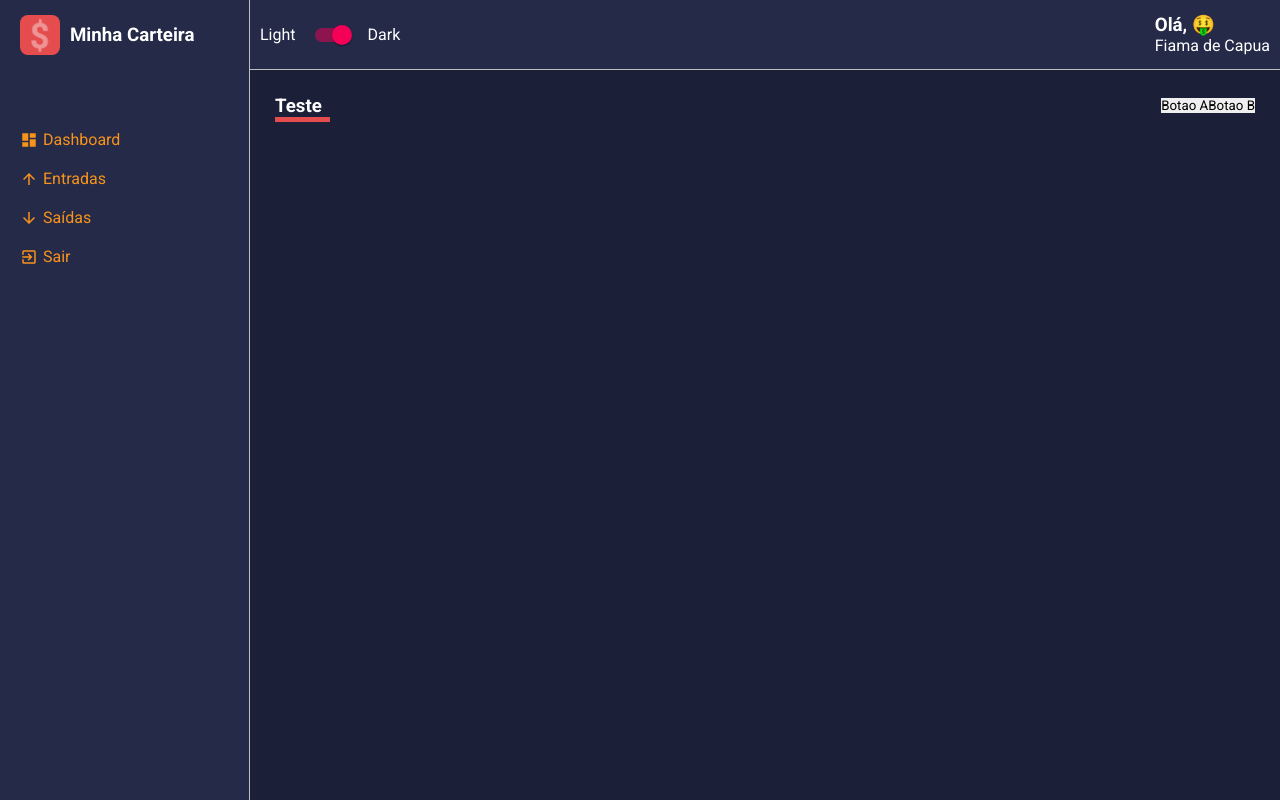
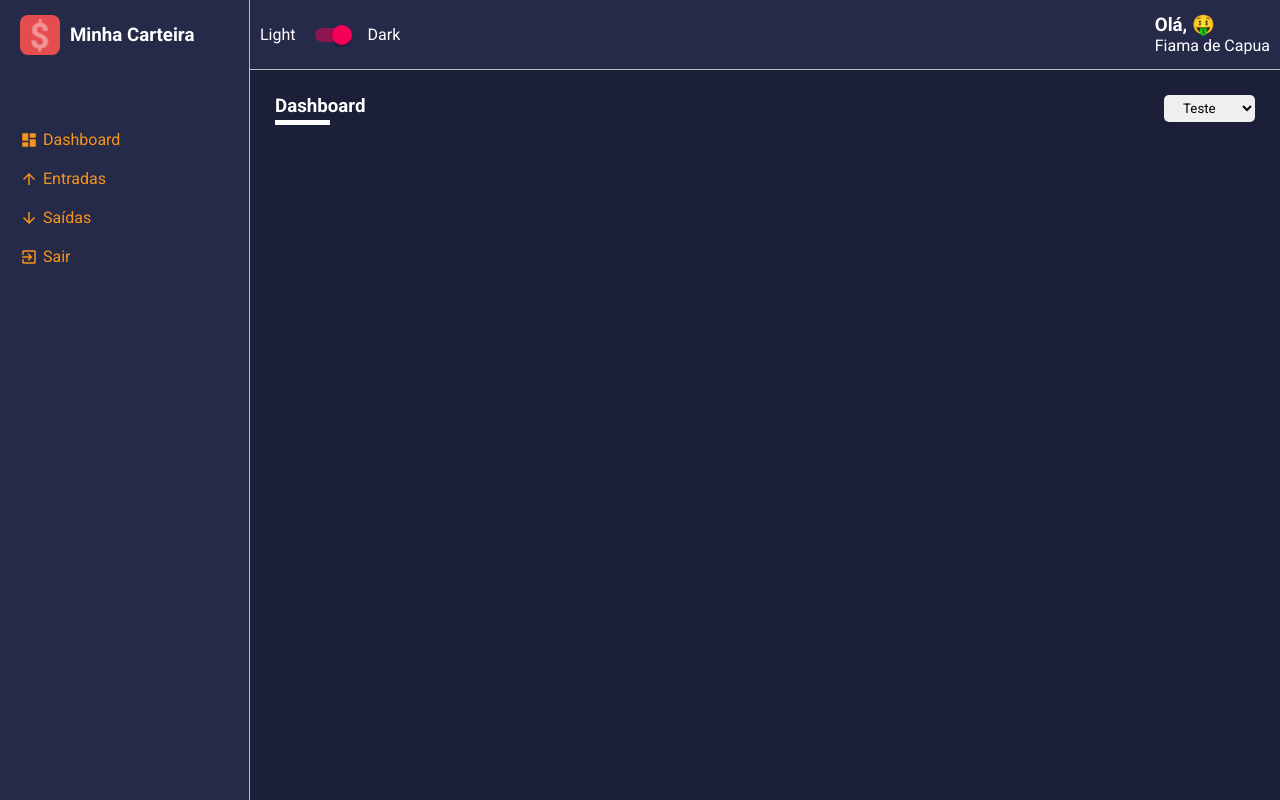
Before and after one commit to FihCapua/my-dashboard, a React (Create React App) app: page /dashboard in a window 1280 px wide. Built offline with nearby package versions, Linux system fonts and the light colour scheme.

Commit message:
(feat) create select component and transform dynamic title header

```diff
--- a/src/components/ContentHeader/index.tsx
+++ b/src/components/ContentHeader/index.tsx
@@ -1,16 +1,23 @@
 import React from 'react';
 import { Container, TitleContainer, Controllers } from './styles';
 
-const ContentHeader: React.FC = () => {
+interface IContentHeaderProps {
+    title: string;
+    lineColor: string;
+    children: React.ReactNode;
+}
+
+const ContentHeader: React.FC<IContentHeaderProps> = ({
+    title,
+    lineColor,
+    children,
+}) => {
     return (
         <Container>
-            <TitleContainer>
-                <h3>Teste</h3>
+            <TitleContainer lineColor={lineColor}>
+                <h3>{title}</h3>
             </TitleContainer>
-            <Controllers>
-                <button type="button">Botao A</button>
-                <button type="button">Botao B</button>
-            </Controllers>
+            <Controllers>{children}</Controllers>
         </Container>
     );
 };
--- a/src/components/ContentHeader/styles.ts
+++ b/src/components/ContentHeader/styles.ts
@@ -1,4 +1,8 @@
 import styled from 'styled-components';
+
+interface iTitleContainerProps {
+    lineColor: string;
+}
 
 export const Container = styled.div`
     width: 100%;
@@ -7,7 +11,7 @@ export const Container = styled.div`
     margin-bottom: 25px;
 `;
 
-export const TitleContainer = styled.div`
+export const TitleContainer = styled.div<iTitleContainerProps>`
     > h3 {
         color: ${(props) => props.theme.colors.white};
 
@@ -15,9 +19,12 @@ export const TitleContainer = styled.div`
             content: '';
             display: block;
             width: 55px;
-            border-bottom: 5px solid ${(props) => props.theme.colors.warning};
+            border-bottom: 5px solid ${(props) => props.lineColor};
+            margin-top: 3px;
         }
     }
 `;
 
-export const Controllers = styled.div``;
+export const Controllers = styled.div`
+    display: flex;
+`;
--- /dev/null
+++ b/src/components/SelectInput/index.tsx
@@ -0,0 +1,23 @@
+import React from 'react';
+import { Container } from './styles';
+
+interface ISelectInputProps {
+    options: {
+        value: string | number;
+        label: string | number;
+    }[];
+}
+
+const SelectInput: React.FC<ISelectInputProps> = ({ options }) => {
+    return (
+        <Container>
+            <select>
+                {options.map((option) => (
+                    <option value={option.value}>{option.label}</option>
+                ))}
+            </select>
+        </Container>
+    );
+};
+
+export default SelectInput;
--- /dev/null
+++ b/src/components/SelectInput/styles.ts
@@ -0,0 +1,9 @@
+import styled from 'styled-components';
+
+export const Container = styled.div`
+    > select {
+        padding: 5px 15px;
+        margin-left: 5px;
+        border-radius: 5px;
+    }
+`;
--- a/src/pages/Dashboard/index.tsx
+++ b/src/pages/Dashboard/index.tsx
@@ -1,11 +1,19 @@
 import React from 'react';
 import ContentHeader from '../../components/ContentHeader';
+import SelectInput from '../../components/SelectInput';
 import { Container } from './styles';
 
 const Dashboard: React.FC = () => {
+    const options = [
+        { value: 'Teste', label: 'Teste' },
+        { value: 'Teste2', label: 'Teste2' },
+    ];
+
     return (
         <Container>
-            <ContentHeader />
+            <ContentHeader title="Dashboard" lineColor="#fff">
+                <SelectInput options={options} />
+            </ContentHeader>
         </Container>
     );
 };
--- /dev/null
+++ b/src/pages/List/styles.ts
@@ -0,0 +1,3 @@
+import styled from 'styled-components';
+
+export const Container = styled.div``;
```
Also changed, not shown: src/pages/List/index.tsx (+15 -3 lines).
